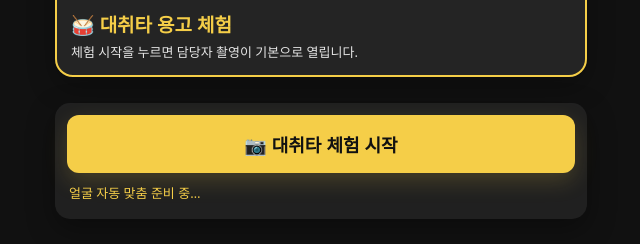
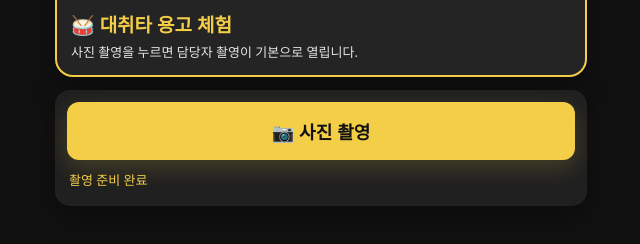
Before and after one commit to asdtt354-stack/costume-photobooth, a plain HTML site: page index.html in a window 1280 px wide. Shown: the part 556-800 px from the top of the page, without its empty margins (319-959 px from the left). Drawn offline with Linux system fonts and the light colour scheme.

Commit message:
Update index.html

```diff
--- a/index.html
+++ b/index.html
@@ -12,6 +12,7 @@ main{width:min(100%,560px);margin:auto;padding:14px}
 .badge{display:inline-block;background:#2d2d2d;color:#f5ce48;border-radius:999px;padding:5px 10px;font-size:12px}
 h1{font-size:25px;margin:8px 0 2px;letter-spacing:-.5px}.brandSub{font-size:13px;color:#f5ce48;margin:0 0 7px;font-weight:750}.intro{color:#ccc;font-size:14px;line-height:1.5;margin:0 0 12px}
 .roles{display:grid;grid-template-columns:repeat(2,1fr);gap:10px;margin-bottom:13px}
+.roles[hidden]{display:none!important}
 .boothHero{
   overflow:hidden;
   border:2px solid #f5ce48;
@@ -192,17 +193,17 @@ input[type=range]{width:100%}.note{font-size:12px;color:#bbb;line-height:1.45;ma
       <img src="costume_yonggo.png" alt="대취타 용고 체험">
       <div class="boothHeroText">
         <strong>🥁 대취타 용고 체험</strong>
-        <span>체험 시작을 누르면 담당자 촬영이 기본으로 열립니다.</span>
+        <span>사진 촬영을 누르면 담당자 촬영이 기본으로 열립니다.</span>
       </div>
     </section>
     <div class="roles" id="roles" hidden></div>
 
 <section class="panel capturePanel" id="capturePanel">
   <div class="row">
-    <button id="openCameraBtn" class="yellow primaryAction">📷 대취타 체험 시작</button>
+    <button id="openCameraBtn" class="yellow primaryAction">📷 사진 촬영</button>
 
   </div>
-  <div class="status" id="status">얼굴 자동 맞춤 준비 중…</div>
+  <div class="status" id="status">촬영 준비 완료</div>
 </section>
 
 <section class="stage" id="stage">
```
